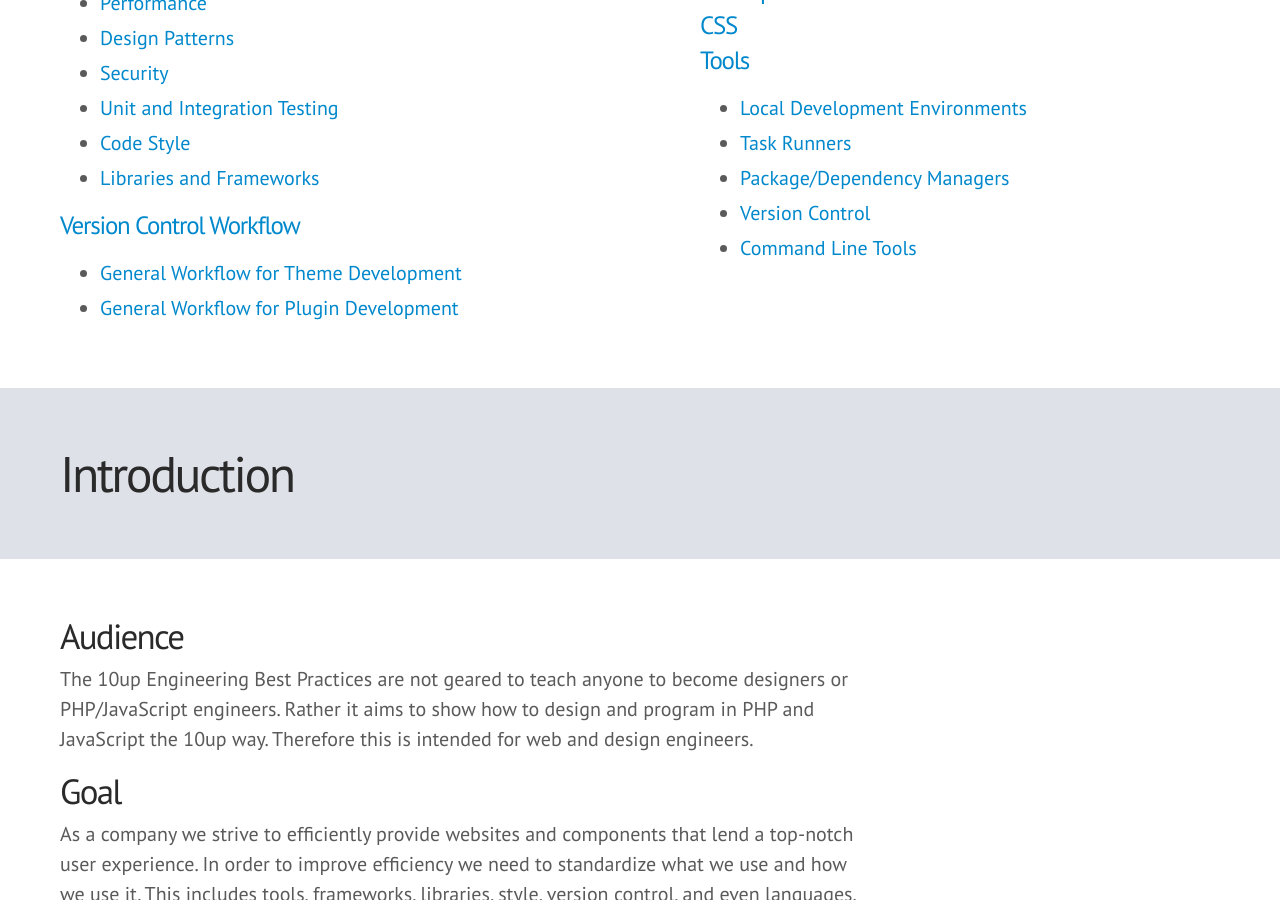
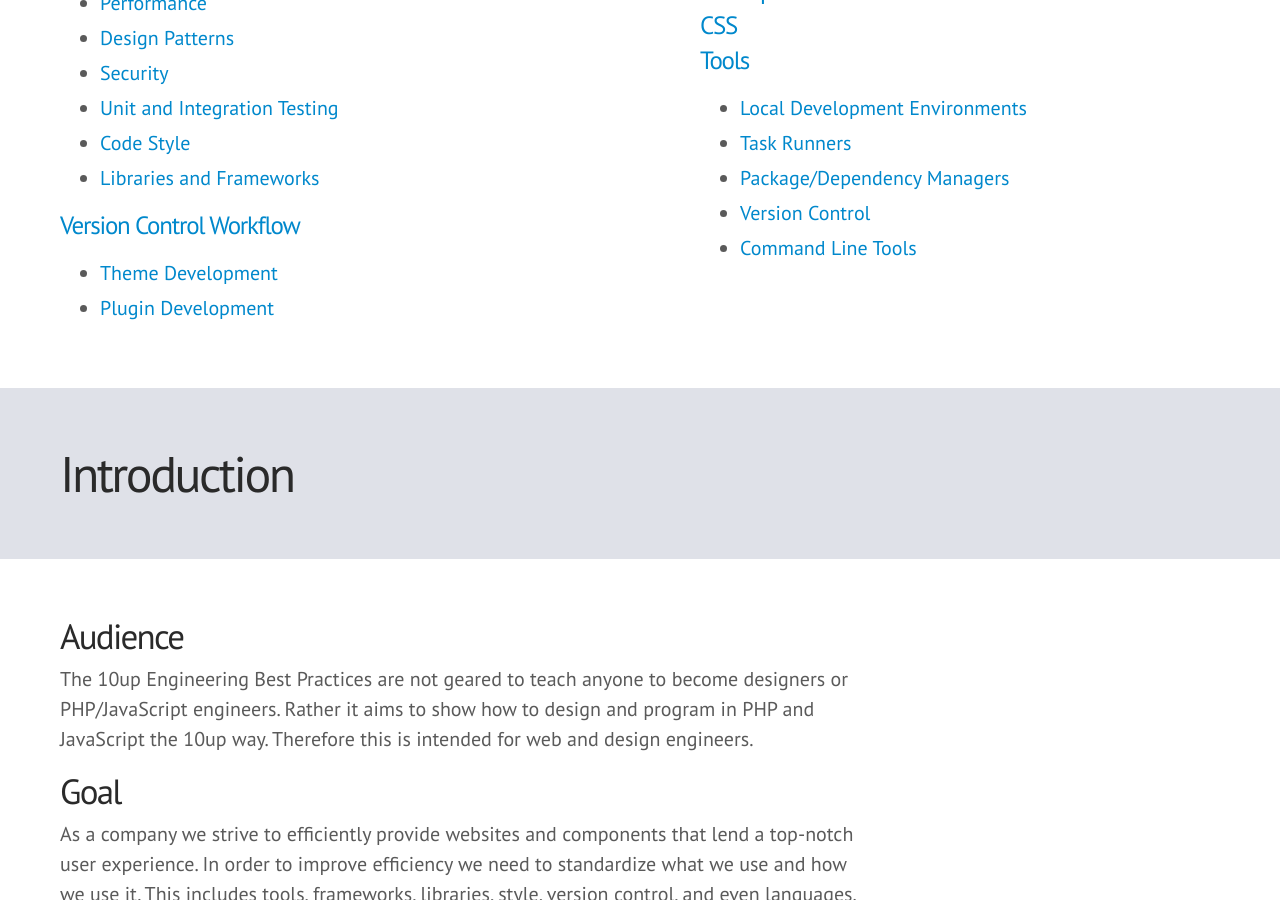
Before and after one commit to 10up/Engineering-Best-Practices, a Jekyll site: the page built from index.html, in a window 1280 px wide and 900 px high, scrolled down 952 px. Built offline with Jekyll 4.4.1, drawn with Linux system fonts in a browser that asks for light colours; some web fonts are replaced; Markdown is read by kramdown in place of the engine named in the settings; comment, search, counter and statistics services are not loaded; some of the changed text lies outside the part shown.

Commit message:
Cleanup workflow titles

````diff
--- a/_includes/markdown/Version-Control-Workflow.md
+++ b/_includes/markdown/Version-Control-Workflow.md
@@ -1,4 +1,4 @@
-<h3 id="theme-workflow">General Workflow for Theme Development</h3>
+<h3 id="theme-workflow">Theme Development</h3>
 
 All new development should take place on feature branches that branch off ```master```. When a new feature or bugfix is complete, we will do a non-fast-forward merge from that branch to ```staging``` to verify the feature/fix on the stage environment.
 
@@ -39,7 +39,7 @@
 
 The tag will allow us to easily return to the branch should we need to for any reason.
 
-<h3 id="plugin-workflow">General Workflow for Plugin Development</h3>
+<h3 id="plugin-workflow">Plugin Development</h3>
 
 Unlike theme development, the ```master``` branch represents a stable, released, versioned product. Ongoing development will happen on a ```develop``` branch, which it itself branched off ```master```.
 
--- a/index.html
+++ b/index.html
@@ -26,8 +26,8 @@ layout: default
 		</ul>
 		<h4><a href="#version-control-workflow">Version Control Workflow</a></h4>
 		<ul>
-			<li><a href="#theme-workflow">General Workflow for Theme Development</a></li>
-			<li><a href="#plugin-workflow">General Workflow for Plugin Development</a></li>
+			<li><a href="#theme-workflow">Theme Development</a></li>
+			<li><a href="#plugin-workflow">Plugin Development</a></li>
 		</ul>
 	</div>
 	<div class="col">
````
